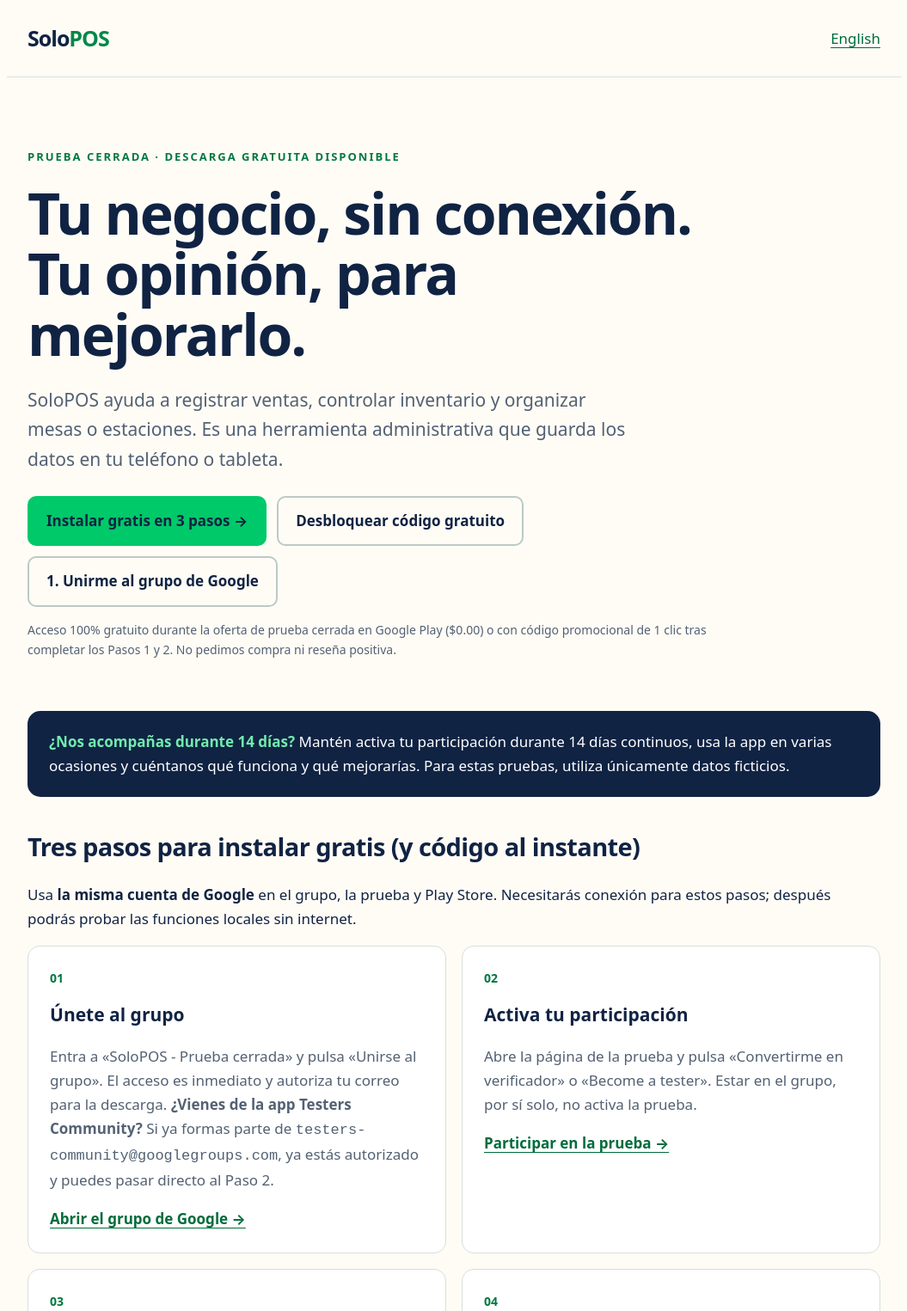
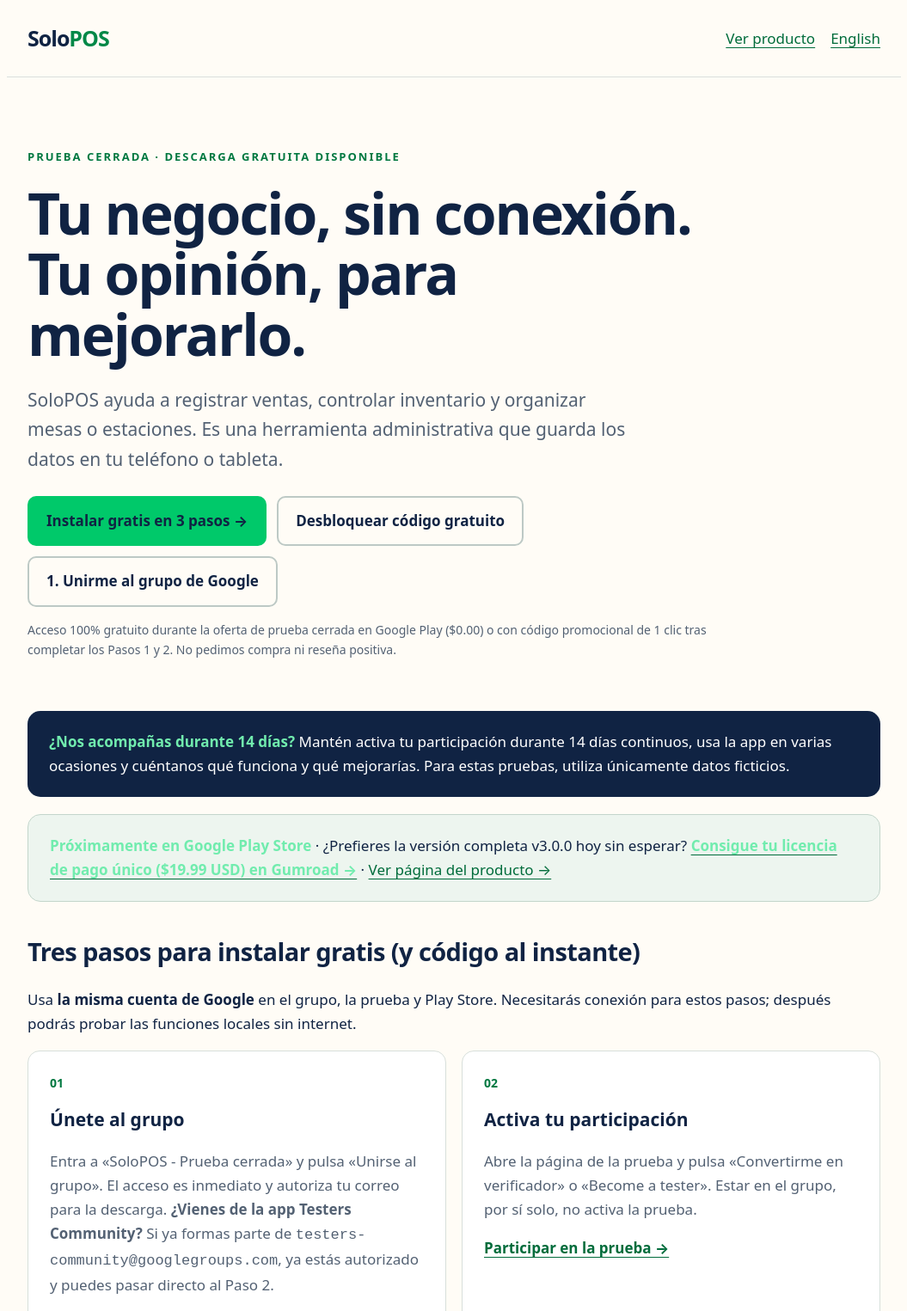
Before and after one commit to JAppslabs/SoloPOS, a plain HTML site: page legal/prueba.html in a window 1280 px wide. Shown: the top 1525 px of the page at 86% size, without its empty margins (112-1167 px from the left). Drawn offline with Linux system fonts and the light colour scheme.

Commit message:
Add Gumroad $19.99 and product landing cross-links to prueba.html

```diff
--- a/legal/prueba.html
+++ b/legal/prueba.html
@@ -34,7 +34,7 @@ section{margin:40px 0}.checklist{padding-left:24px}.checklist li{margin:12px 0}d
 </style>
 </head>
 <body>
-<header><div class="brand">Solo<span>POS</span></div><a href="testing.html" lang="en" hreflang="en">English</a></header>
+<header><a href="index.html#es" style="text-decoration:none;color:inherit"><div class="brand">Solo<span>POS</span></div></a><div style="display:flex;align-items:center;gap:18px"><a href="index.html#es">Ver producto</a><a href="testing.html" lang="en" hreflang="en">English</a></div></header>
 <main>
 <div class="hero"><div class="eyebrow">Prueba cerrada · Descarga gratuita disponible</div><h1>Tu negocio, sin conexión.<br>Tu opinión, para mejorarlo.</h1>
 <p class="lead">SoloPOS ayuda a registrar ventas, controlar inventario y organizar mesas o estaciones. Es una herramienta administrativa que guarda los datos en tu teléfono o tableta.</p>
@@ -42,6 +42,7 @@ section{margin:40px 0}.checklist{padding-left:24px}.checklist li{margin:12px 0}d
 <p class="small">Acceso 100% gratuito durante la oferta de prueba cerrada en Google Play ($0.00) o con código promocional de 1 clic tras completar los Pasos 1 y 2. No pedimos compra ni reseña positiva.</p>
 </div>
 <div class="note"><p><strong>¿Nos acompañas durante 14 días?</strong> Mantén activa tu participación durante 14 días continuos, usa la app en varias ocasiones y cuéntanos qué funciona y qué mejorarías. Para estas pruebas, utiliza únicamente datos ficticios.</p></div>
+<div class="note" style="background:#edf5ef;color:var(--navy);border:1px solid #c3d5cb;margin-top:-18px;margin-bottom:32px"><p><strong>Próximamente en Google Play Store</strong> · ¿Prefieres la versión completa v3.0.0 hoy sin esperar? <a href="https://juliocraft4.gumroad.com/l/solopos" target="_blank" rel="noopener"><strong>Consigue tu licencia de pago único ($19.99 USD) en Gumroad →</strong></a> · <a href="index.html#es">Ver página del producto →</a></p></div>
 <section id="pasos"><h2>Tres pasos para instalar gratis (y código al instante)</h2><p>Usa <strong>la misma cuenta de Google</strong> en el grupo, la prueba y Play Store. Necesitarás conexión para estos pasos; después podrás probar las funciones locales sin internet.</p>
 <ol class="steps">
 <li><h3>Únete al grupo</h3><p>Entra a «SoloPOS - Prueba cerrada» y pulsa «Unirse al grupo». El acceso es inmediato y autoriza tu correo para la descarga. <strong>¿Vienes de la app Testers Community?</strong> Si ya formas parte de <code>testers-community@googlegroups.com</code>, ya estás autorizado y puedes pasar directo al Paso 2.</p><a href="https://groups.google.com/g/solopos-pruebas" target="_blank" rel="noopener">Abrir el grupo de Google →</a></li>
```
